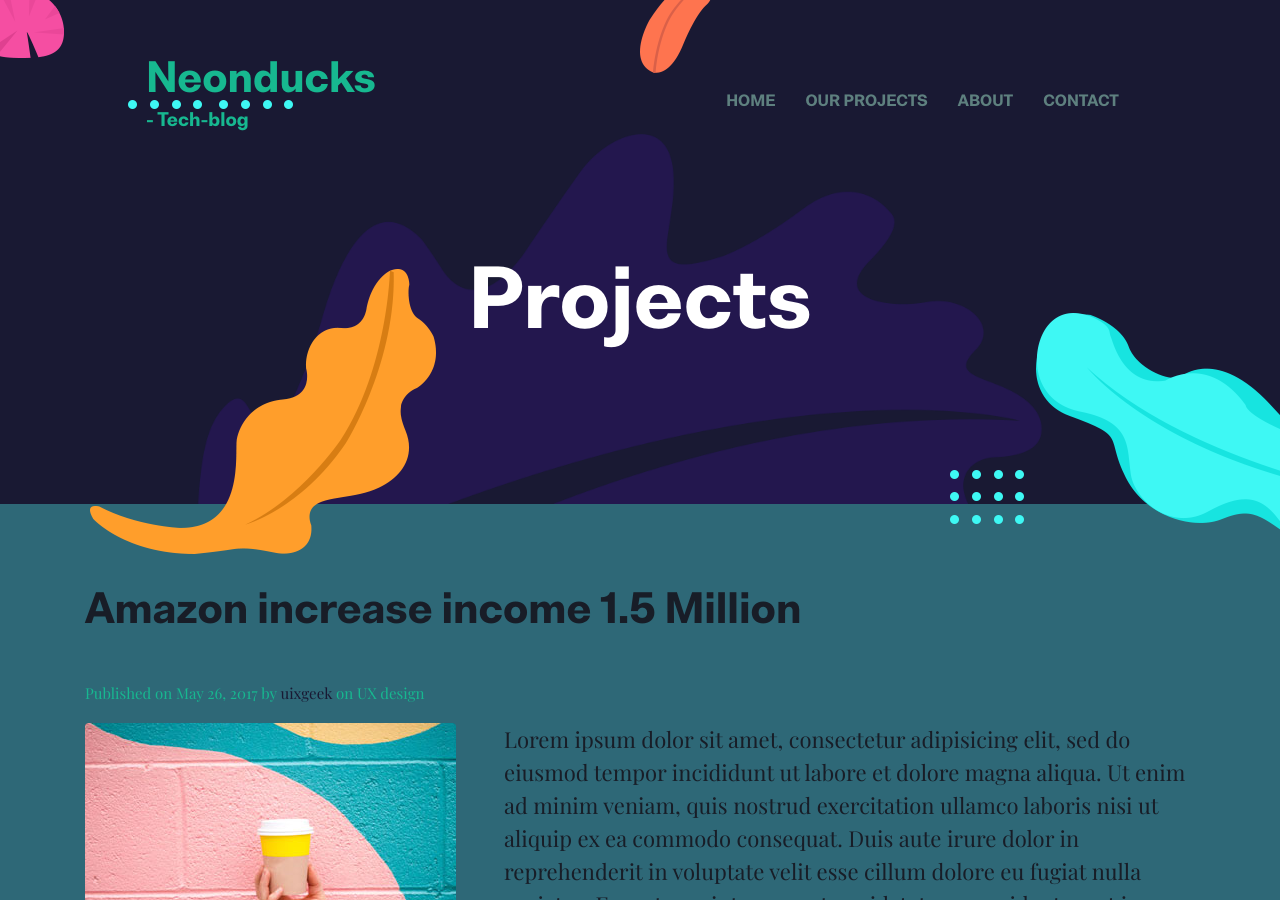
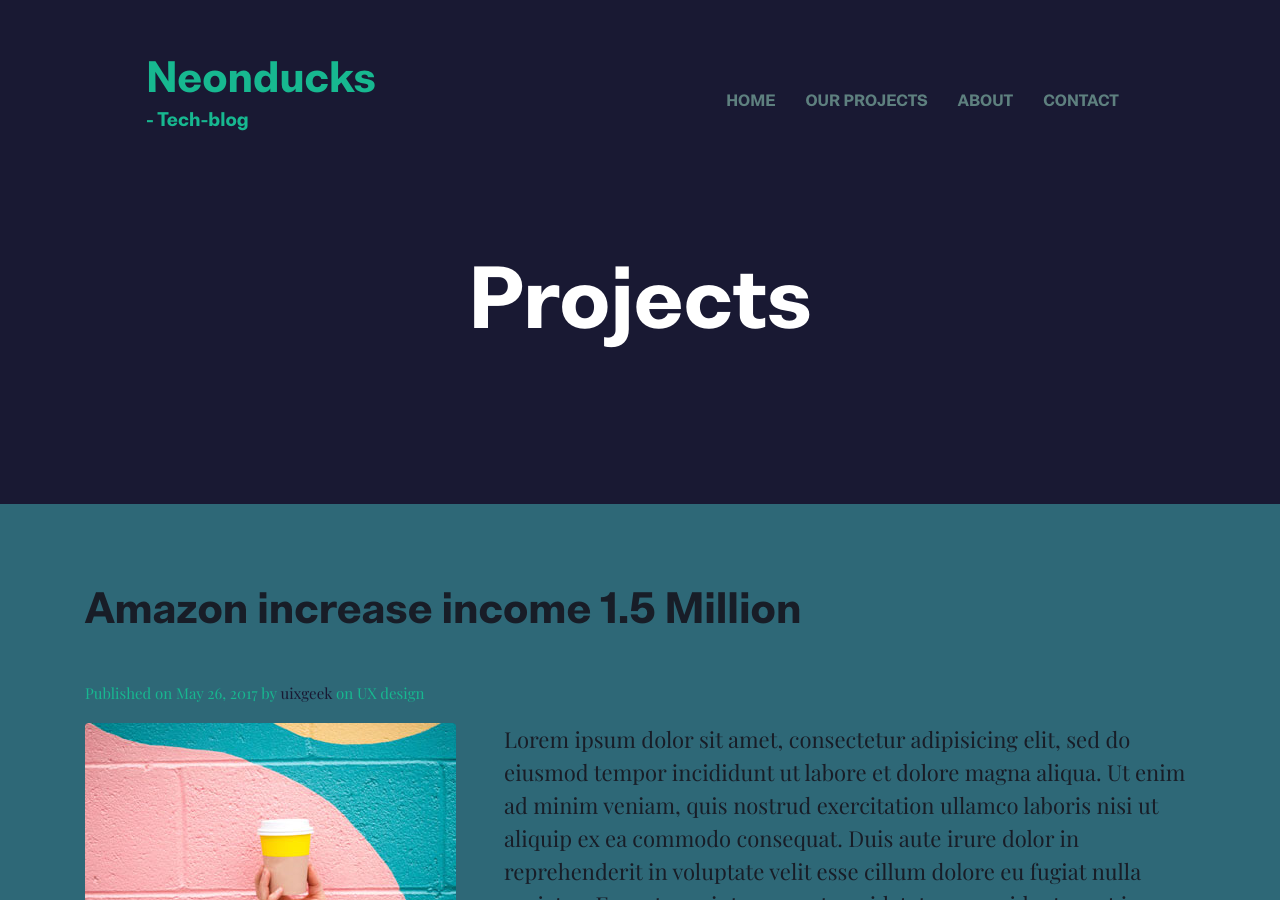
Before and after one commit to neonducks/neonducks.github.io, a Jekyll site: the page built from _posts/2017-05-26-amazon-increase-income-1.5-million copy 2.markdown, in a window 1280 px wide and 900 px high. Built offline with Jekyll 4.4.1, drawn with Linux system fonts in a browser that asks for light colours.

Commit message:
Removing contour bg

```diff
--- a/_includes/hero-section.html
+++ b/_includes/hero-section.html
@@ -6,8 +6,6 @@
         <h1 class="text-color font-tertiary">{{ site.data.settings.hero.hero-title }}</h1>
       </div>
     </div>
-  </div>
-  <div id="contour-plot-hero" class="layer-bg">
   </div>
   <!-- social icon -->
   <ul class="list-unstyled ml-5 mt-3 position-relative zindex-1">
--- a/_layouts/about.html
+++ b/_layouts/about.html
@@ -9,9 +9,6 @@
         <h1 class="text-color font-tertiary">{{ page.title }}</h1>
       </div>
     </div>
-  </div>
-  <!-- background shapes -->
-  <div id="contour-plot-hero" class="layer-bg">
   </div>
 </section>
 <!-- /page title -->
--- a/_layouts/default.html
+++ b/_layouts/default.html
@@ -7,9 +7,7 @@
 {% include head.html %}
 
 <body>
-    <div style="position: absolute; top: 0; left: 0; width: 100%; height: 100%;">
-        <div id="contour-bg-body" class="layer-bg"></div>
-    </div>
+    <div style="position: absolute; top: 0; left: 0; width: 100%; height: 100%;"></div>
     {% include header.html %}
 
     {{ content }}
--- a/_layouts/page.html
+++ b/_layouts/page.html
@@ -4,8 +4,6 @@
 
 <!-- page title -->
 <section class="page-title bg-primary position-relative">
-  <div id="contour-plot-hero" class="layer-bg">
-  </div>
   <div class="container">
     <div class="row">
       <div class="col-12 text-center">
--- a/_layouts/post.html
+++ b/_layouts/post.html
@@ -3,8 +3,6 @@
 ---
 <!-- page title -->
 <section class="page-title bg-primary position-relative">
-  <div id="contour-plot" class="layer-bg">
-  </div>
   <div class="container">
     <div class="row">
       <div class="col-12 text-center">
@@ -13,13 +11,6 @@
     </div>
   </div>
   <!-- background shapes -->
-  <img src="{{ site.baseurl }}/assets/images/illustrations/page-title.png" alt="illustrations" class="bg-shape-1 w-100">
-  <img src="{{ site.baseurl }}/assets/images/illustrations/leaf-pink-round.png" alt="illustrations" class="bg-shape-2">
-  <img src="{{ site.baseurl }}/assets/images/illustrations/dots-cyan.png" alt="illustrations" class="bg-shape-3">
-  <img src="{{ site.baseurl }}/assets/images/illustrations/leaf-orange.png" alt="illustrations" class="bg-shape-4">
-  <img src="{{ site.baseurl }}/assets/images/illustrations/leaf-yellow.png" alt="illustrations" class="bg-shape-5">
-  <img src="{{ site.baseurl }}/assets/images/illustrations/dots-group-cyan.png" alt="illustrations" class="bg-shape-6">
-  <img src="{{ site.baseurl }}/assets/images/illustrations/leaf-cyan-lg.png" alt="illustrations" class="bg-shape-7">
 </section>
 <!-- /page title -->
 
```
